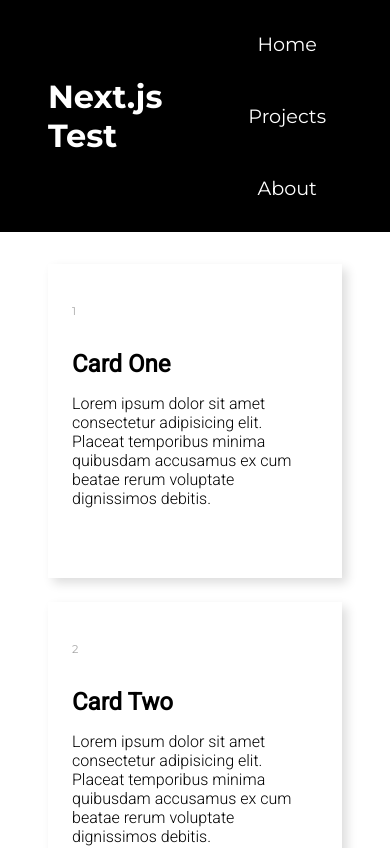
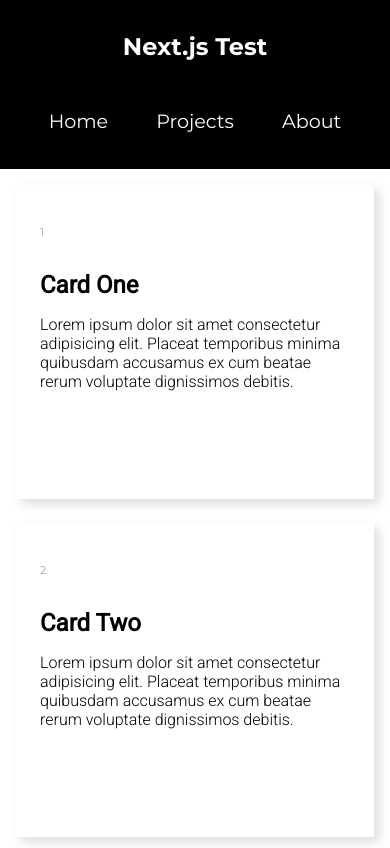
Before and after one commit to vinherch/nextjs-test, a Next.js app: page / in a window 390 px wide. Shown: the top 848 px of the page. Built offline with nearby package versions, Linux system fonts and the light colour scheme.

Commit message:
Style fixes for mobile view

```diff
--- a/src/components/Header.jsx
+++ b/src/components/Header.jsx
@@ -14,7 +14,7 @@
   return (
     <header className={styles.header}>
       <Link href="/">
-        <h1>{title}</h1>
+        <h1 className={styles.title}>{title}</h1>
       </Link>
       <Navigation elements={elements} />
     </header>
--- a/src/styles/Header.module.css
+++ b/src/styles/Header.module.css
@@ -10,11 +10,19 @@
   gap: 2rem;
 }
 
-.logo {
-  flex: 1;
-  color: #ffff;
+.title {
+  font-size: 2rem;
+  padding: 1rem;
 }
 
-.logo h1 {
-  font-size: 3rem;
+@media screen and (max-width: 768px) {
+  .header {
+    padding: 1rem;
+    gap: 1rem;
+    flex-direction: column;
+  }
+
+  .title {
+    font-size: 1.5rem;
+  }
 }
--- a/src/styles/Navigation.module.css
+++ b/src/styles/Navigation.module.css
@@ -42,3 +42,14 @@
   padding: 1rem;
   color: #fff;
 }
+
+@media screen and (max-width: 768px) {
+  .navigation ul {
+    justify-content: center;
+    gap: 1rem;
+  }
+
+  .navigation ul li {
+    flex-basis: 0;
+  }
+}
--- a/src/styles/globals.css
+++ b/src/styles/globals.css
@@ -29,3 +29,10 @@
   text-decoration: none;
   color: inherit;
 }
+
+@media screen and (max-width: 768px) {
+  .card-container,
+  .project-container {
+    padding: 1rem;
+  }
+}
```
